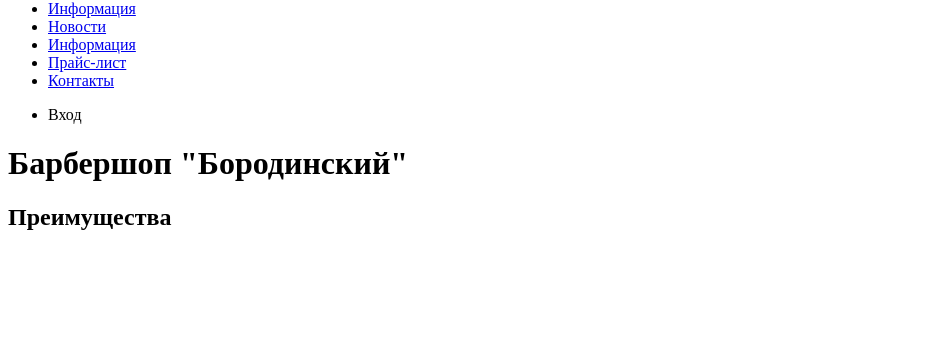
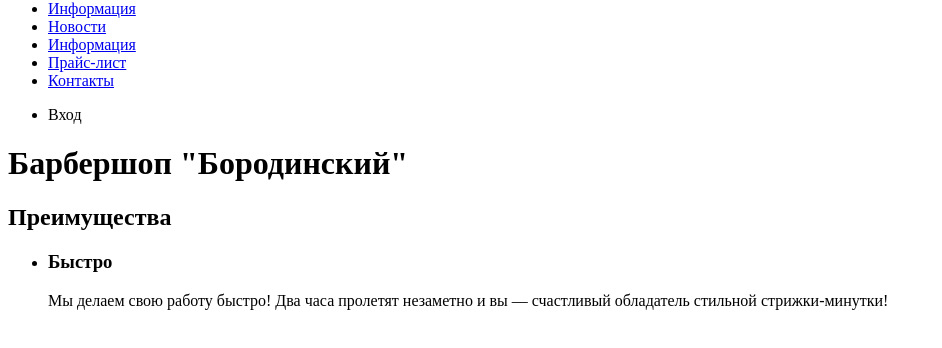
Before and after one commit to AlinaBreeva/950677-barbershop-24, a plain HTML site: page index.html in a window 1280 px wide. Shown: the part 42-390 px from the top of the page, without its empty margins (0-942 px from the left). Drawn offline with Linux system fonts and the light colour scheme.

Commit message:
Заголовок "Быстро" и его описание

```diff
--- a/index.html
+++ b/index.html
@@ -28,6 +28,14 @@
 
           <section class="features">
               <h2 class="visually-hidden">Преимущества</h2>
+              <ul class="features-list">
+              <li class="feature-item">
+                  <h3>Быстро</h3>
+                  <p>Мы делаем свою работу быстро! Два часа
+                      пролетят незаметно и вы — счастливый
+                      обладатель стильной стрижки-минутки!</p>
+                  </li>
+              </ul>
           </section>
       </main>
   </body>
```
